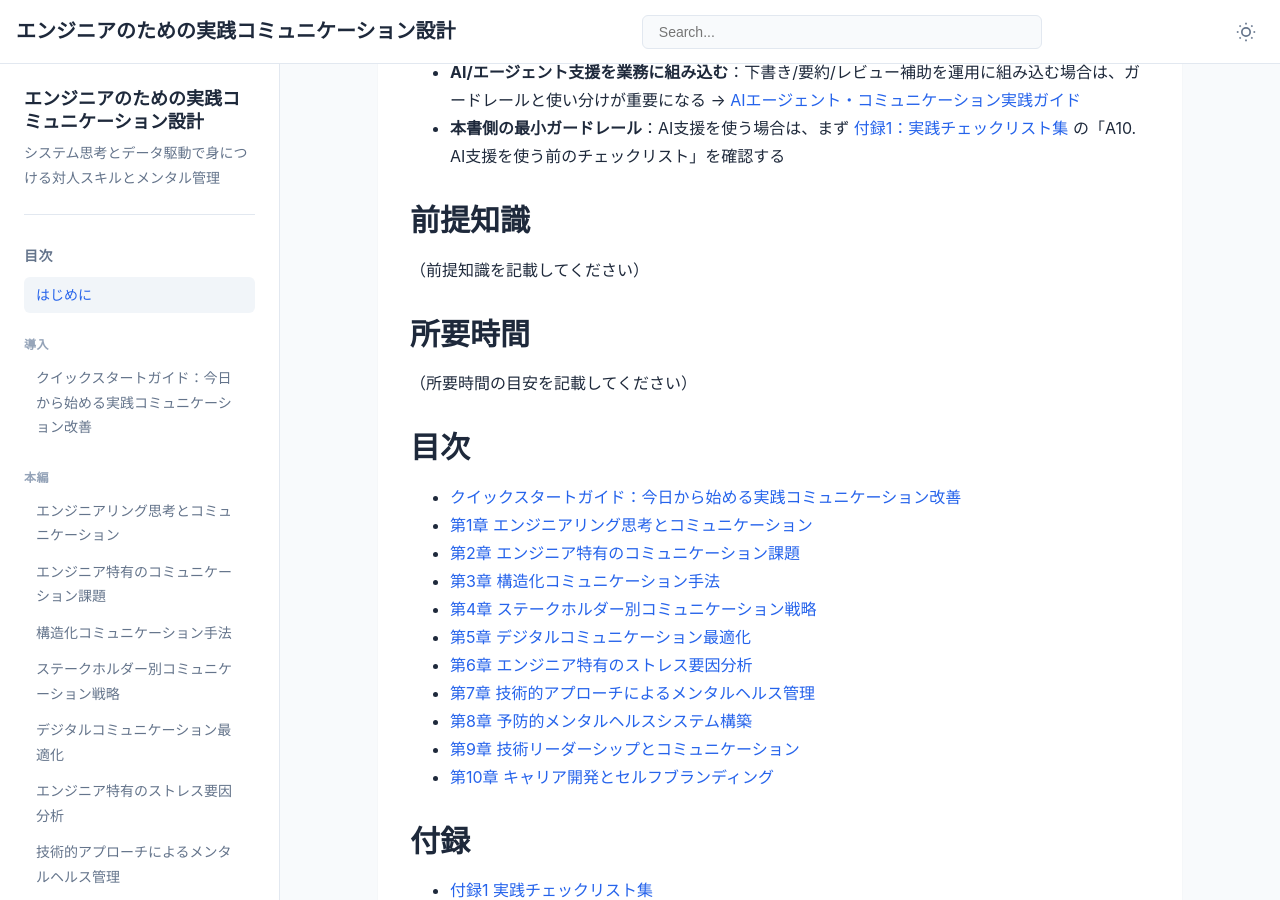
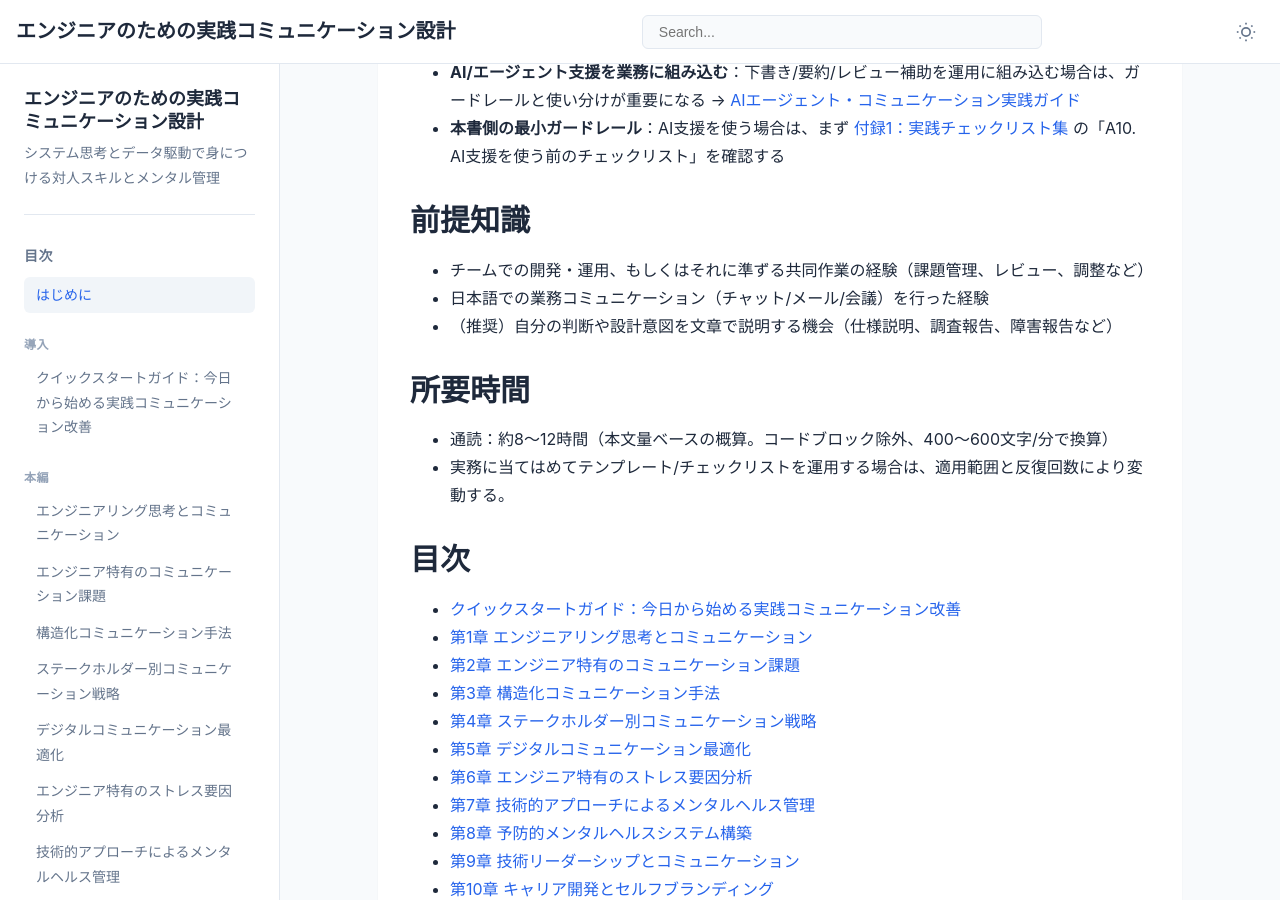
Before and after one commit to itdojp/IT-engineer-communication-book, a Jekyll site: the page built from docs/index.md, in a window 1280 px wide and 900 px high, scrolled down 1322 px. Built offline with Jekyll 4.4.1, drawn with Linux system fonts in a browser that asks for light colours.

Commit message:
docs: トップページの前提知識・所要時間を記載 (#89)
* docs: fill top page prerequisites and reading time

* chore(docs): unify formatting

```diff
--- a/docs/index.md
+++ b/docs/index.md
@@ -42,10 +42,15 @@ permalink: /
 - **本書側の最小ガードレール**：AI支援を使う場合は、まず [付録1：実践チェックリスト集](appendix-01-checklists/) の「A10. AI支援を使う前のチェックリスト」を確認する
 
 ## 前提知識
-（前提知識を記載してください）
+
+- チームでの開発・運用、もしくはそれに準ずる共同作業の経験（課題管理、レビュー、調整など）
+- 日本語での業務コミュニケーション（チャット/メール/会議）を行った経験
+- （推奨）自分の判断や設計意図を文章で説明する機会（仕様説明、調査報告、障害報告など）
 
 ## 所要時間
-（所要時間の目安を記載してください）
+
+- 通読：約8〜12時間（本文量ベースの概算。コードブロック除外、400〜600文字/分で換算）
+- 実務に当てはめてテンプレート/チェックリストを運用する場合は、適用範囲と反復回数により変動する。
 
 ## 目次
 
```
